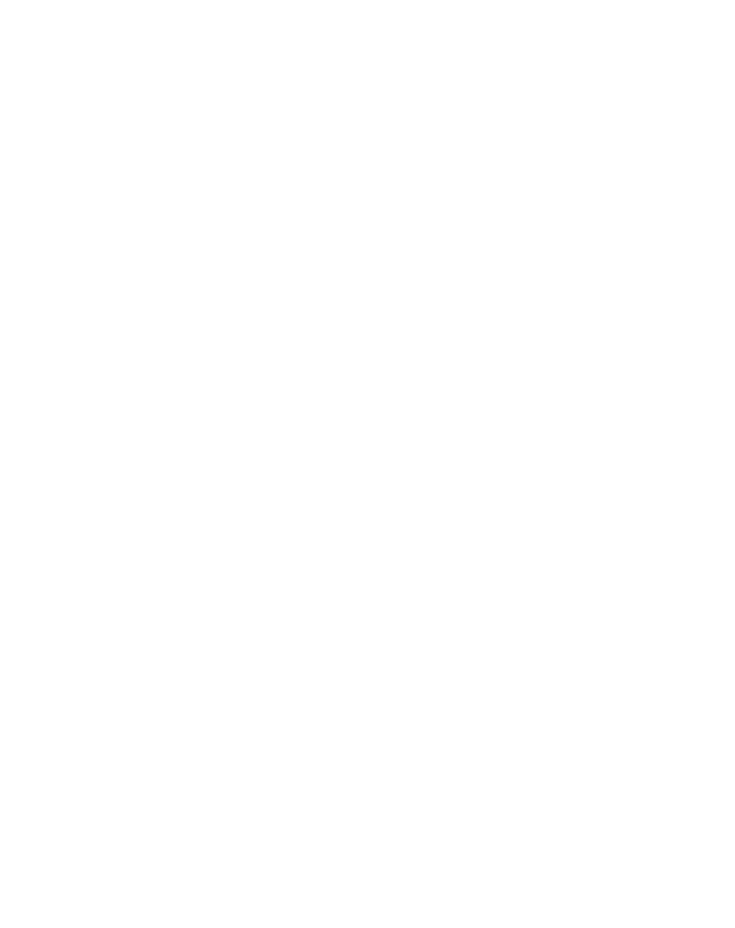
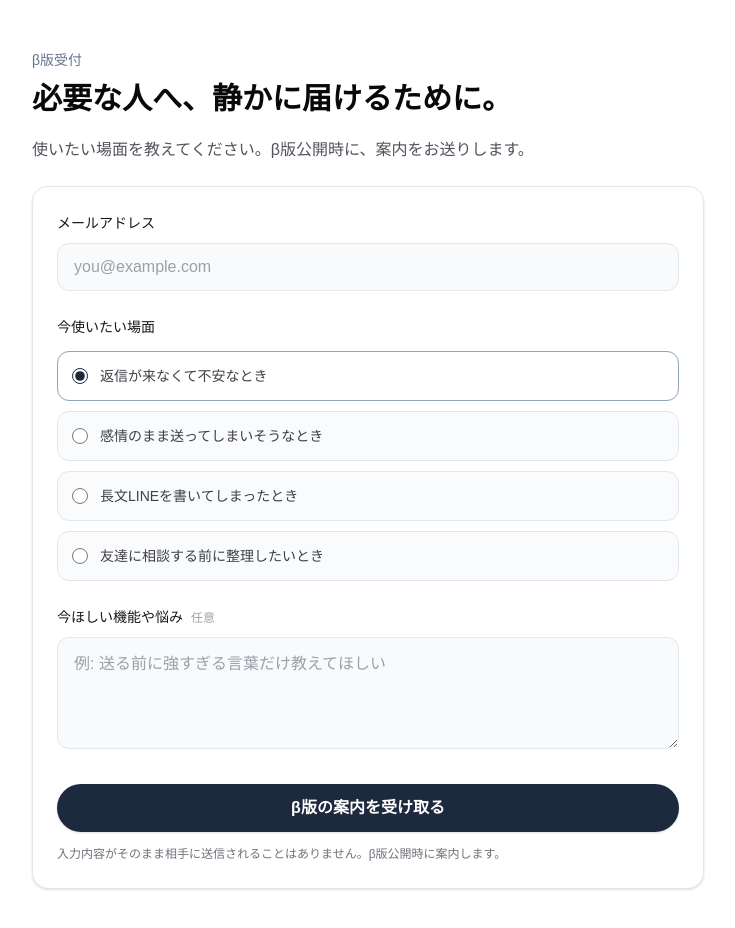
Before and after one commit to KOMAPPY-MG/ReplyMate, a Next.js app: page / in a window 1280 px wide. Shown: the part 3580-4508 px from the top of the page, without its empty margins (224-959 px from the left). Before the commit the page ends 3652 px from the top, so only its background shows below. Built offline with nearby package versions, Linux system fonts and the light colour scheme.

Commit message:
β版受付フォームを追加

```diff
--- /dev/null
+++ b/src/app/BetaSignupForm.tsx
@@ -0,0 +1,150 @@
+"use client";
+
+import type { FormEvent } from "react";
+import { useState } from "react";
+
+const intentOptions = [
+  "返信が来なくて不安なとき",
+  "感情のまま送ってしまいそうなとき",
+  "長文LINEを書いてしまったとき",
+  "友達に相談する前に整理したいとき",
+];
+
+export function BetaSignupForm() {
+  const [email, setEmail] = useState("");
+  const [intent, setIntent] = useState(intentOptions[0]);
+  const [note, setNote] = useState("");
+  const [error, setError] = useState("");
+  const [isSubmitted, setIsSubmitted] = useState(false);
+
+  const handleSubmit = (event: FormEvent<HTMLFormElement>) => {
+    event.preventDefault();
+
+    if (!email.trim()) {
+      setError("メールアドレスを入力してください。");
+      return;
+    }
+
+    if (!event.currentTarget.checkValidity()) {
+      setError("メールアドレスの形式を確認してください。");
+      return;
+    }
+
+    setError("");
+    setIsSubmitted(true);
+  };
+
+  if (isSubmitted) {
+    return (
+      <div
+        className="rounded-2xl border border-slate-200 bg-slate-50/70 p-5 sm:p-6"
+        role="status"
+        aria-live="polite"
+      >
+        <p className="text-base font-semibold leading-7 text-zinc-950">
+          登録ありがとうございます
+        </p>
+        <p className="mt-2 text-pretty text-sm leading-7 text-zinc-600">
+          β版公開時に案内します。入力内容が、そのまま相手へ送信されることはありません。
+        </p>
+      </div>
+    );
+  }
+
+  return (
+    <form
+      className="rounded-2xl border border-slate-200 bg-white p-5 shadow-sm sm:p-6"
+      onSubmit={handleSubmit}
+      noValidate
+    >
+      <div>
+        <label
+          className="text-sm font-medium leading-6 text-zinc-900"
+          htmlFor="beta-email"
+        >
+          メールアドレス
+        </label>
+        <input
+          id="beta-email"
+          name="email"
+          className="mt-2 h-12 w-full rounded-xl border border-slate-200 bg-slate-50 px-4 text-base text-zinc-950 outline-none transition-colors duration-150 placeholder:text-zinc-400 focus:border-slate-400 focus:bg-white focus:ring-2 focus:ring-slate-200"
+          type="email"
+          value={email}
+          onChange={(event) => setEmail(event.target.value)}
+          placeholder="you@example.com"
+          autoComplete="email"
+          required
+          aria-describedby={
+            error ? "beta-email-error beta-form-help" : "beta-form-help"
+          }
+          aria-invalid={Boolean(error)}
+        />
+        {error ? (
+          <p
+            className="mt-2 text-sm leading-6 text-red-600"
+            id="beta-email-error"
+            aria-live="polite"
+          >
+            {error}
+          </p>
+        ) : null}
+      </div>
+
+      <fieldset className="mt-6">
+        <legend className="text-sm font-medium leading-6 text-zinc-900">
+          今使いたい場面
+        </legend>
+        <div className="mt-3 space-y-2.5">
+          {intentOptions.map((option) => (
+            <label
+              className="flex cursor-pointer items-start gap-3 rounded-xl border border-slate-200 bg-slate-50/70 px-3.5 py-3 text-sm leading-6 text-zinc-700 transition-colors duration-150 has-[:checked]:border-slate-400 has-[:checked]:bg-white"
+              key={option}
+            >
+              <input
+                className="mt-1 size-4 shrink-0 accent-slate-800"
+                type="radio"
+                name="intent"
+                value={option}
+                checked={intent === option}
+                onChange={(event) => setIntent(event.target.value)}
+              />
+              <span>{option}</span>
+            </label>
+          ))}
+        </div>
+      </fieldset>
+
+      <div className="mt-6">
+        <label
+          className="text-sm font-medium leading-6 text-zinc-900"
+          htmlFor="beta-note"
+        >
+          今ほしい機能や悩み
+          <span className="ml-2 text-xs font-normal text-zinc-400">任意</span>
+        </label>
+        <textarea
+          id="beta-note"
+          name="note"
+          className="mt-2 min-h-28 w-full resize-y rounded-xl border border-slate-200 bg-slate-50 px-4 py-3 text-base leading-7 text-zinc-950 outline-none transition-colors duration-150 placeholder:text-zinc-400 focus:border-slate-400 focus:bg-white focus:ring-2 focus:ring-slate-200"
+          value={note}
+          onChange={(event) => setNote(event.target.value)}
+          placeholder="例: 送る前に強すぎる言葉だけ教えてほしい"
+        />
+      </div>
+
+      <button
+        className="mt-7 inline-flex h-12 w-full items-center justify-center rounded-full bg-slate-800 px-8 text-base font-semibold text-white shadow-sm transition-colors duration-150 hover:bg-slate-700 focus:outline-none focus:ring-2 focus:ring-slate-700 focus:ring-offset-2"
+        type="submit"
+      >
+        β版の案内を受け取る
+      </button>
+
+      <p
+        className="mt-3 text-pretty text-xs leading-5 text-zinc-500"
+        id="beta-form-help"
+      >
+        入力内容がそのまま相手に送信されることはありません。β版公開時に案内します。
+      </p>
+    </form>
+  );
+}
--- a/src/app/page.tsx
+++ b/src/app/page.tsx
@@ -1,3 +1,5 @@
+import { BetaSignupForm } from "./BetaSignupForm";
+
 const previewOptions = [
   {
     text: "今日は送らず、明日もう一度考える",
@@ -341,6 +343,22 @@
               </p>
             </div>
           </div>
+
+          <div className="mt-12 max-w-2xl sm:mt-14">
+            <div className="mb-5">
+              <p className="text-sm font-medium leading-6 text-slate-500">
+                β版受付
+              </p>
+              <h2 className="mt-2 text-balance text-2xl font-semibold leading-tight text-zinc-950 sm:text-3xl">
+                必要な人へ、静かに届けるために。
+              </h2>
+              <p className="mt-4 text-pretty text-sm leading-7 text-zinc-600 sm:text-base sm:leading-8">
+                使いたい場面を教えてください。β版公開時に、案内をお送りします。
+              </p>
+            </div>
+
+            <BetaSignupForm />
+          </div>
         </div>
       </section>
     </main>
```
